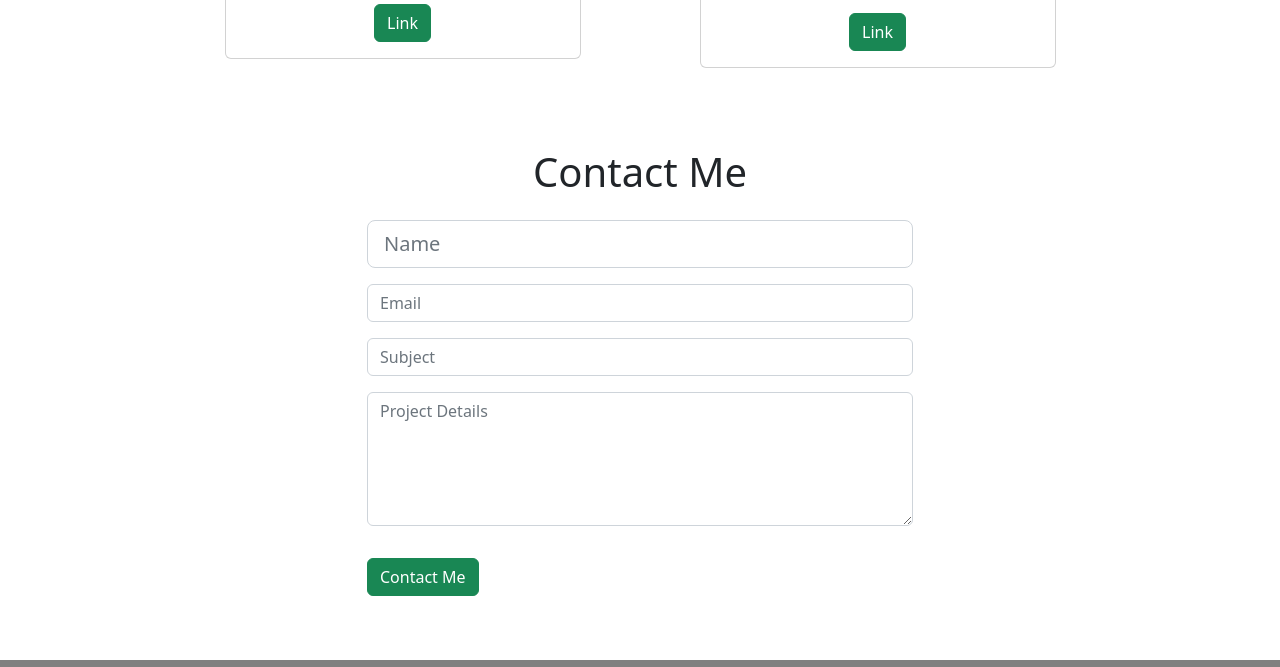
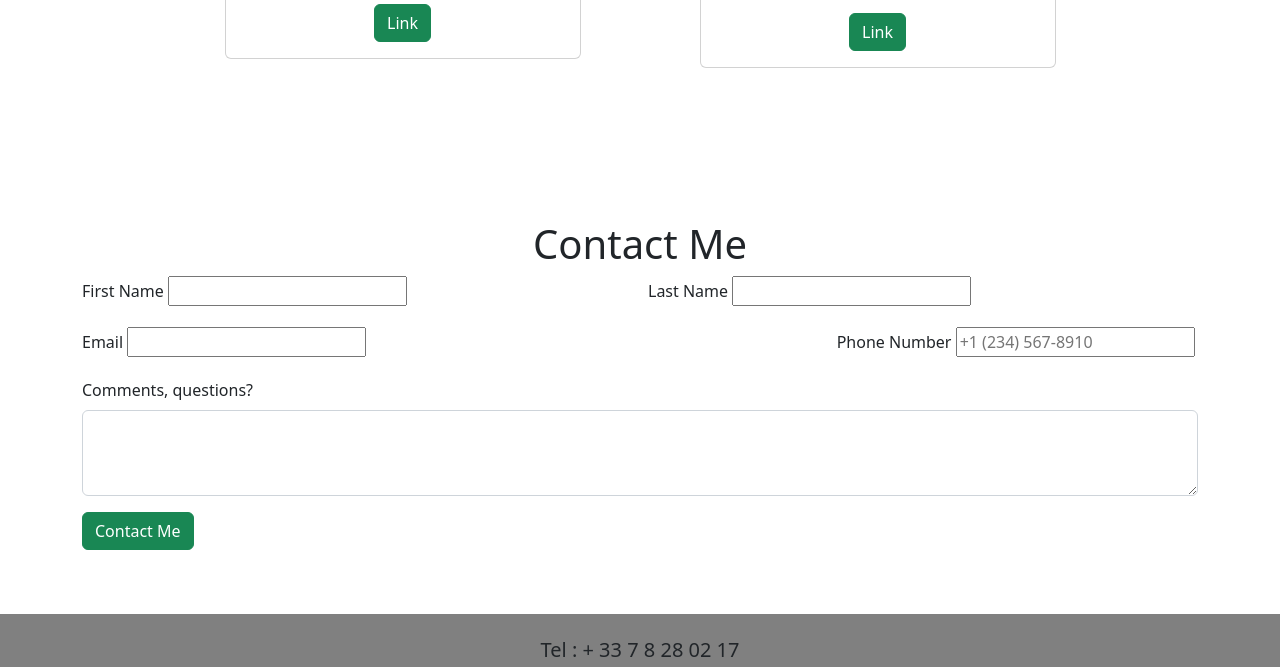
Before and after one commit to LukenIrazoqui/LukenIrazoqui.github.io, a plain HTML site: page index.html in a window 1280 px wide. Shown: the part 3715-4382 px from the top of the page. Drawn offline with nearby package versions, Linux system fonts and the light colour scheme.

Commit message:
Ajout contact

```diff
--- a/index.html
+++ b/index.html
@@ -288,23 +288,33 @@
 </section>
 
 <!-- https://getbootstrap.com/docs/5.2/forms/overview -->
-<section class="container mt-3 section" id="contact">
+<div class="container mt-4 section" id="contact">
     <h1 class="text-center">Contact Me</h1>
-    <div class="row mt-4 justify-content-center">
-        <div class="col-lg-6">
             <!-- form fields -->
-            <form>
-                <input type="text" class="form-control form-control-lg" placeholder="Name">
-                <input type="email" class="form-control mt-3" placeholder="Email">
-                <input type="text" class="form-control mt-3" placeholder="Subject">
-                <div class="mb-3 mt-3">
-                    <textarea class="form-control" rows="5" id="comment" name="text" placeholder="Project Details"></textarea>
-                </div>
-            </form>
-            <button type="button" class="btn btn-success mt-3">Contact Me</button>
-        </div>
-    </div>
-</section>
+        <form class="row g-3" action="https://formsubmit.co/luken.irazoqui@gmail.com" method="post">
+            <div class="col-lg-6">
+                <label for="firstName" class="form-label">First Name</label>
+                <input type="text" class="from-control" id="firstName" required>
+            </div>
+            <div class="col-lg-6">
+                <label for="lastName" class="form-label">Last Name</label>
+                <input type="text" class="from-control" id="lastName" required>
+            </div>
+            <div class="col-lg-8">
+                <label for="emailInfo" class="form-label">Email</label>
+                <input type="email" class="from-control" id="emailInfo" required>
+            </div>
+            <div class="col-lg-4">
+                <label for="phoneNumber" class="form-label">Phone Number</label>
+                <input type="text" class="from-control" id="phoneNumber" placeholder="+1 (234) 567-8910">
+            </div>
+            <div class="col-lg-12">
+                <label for="comments" class="form-label">Comments, questions?</label>
+                <textarea class="form-control" id="comments" rows="3"></textarea>
+            </div>
+        </form>
+        <button type="submit" class="btn btn-success mt-3">Contact Me</button>
+</div>
 
 <!-- footer section-->
 <footer class="container-fluid footer" id="footer">
```
